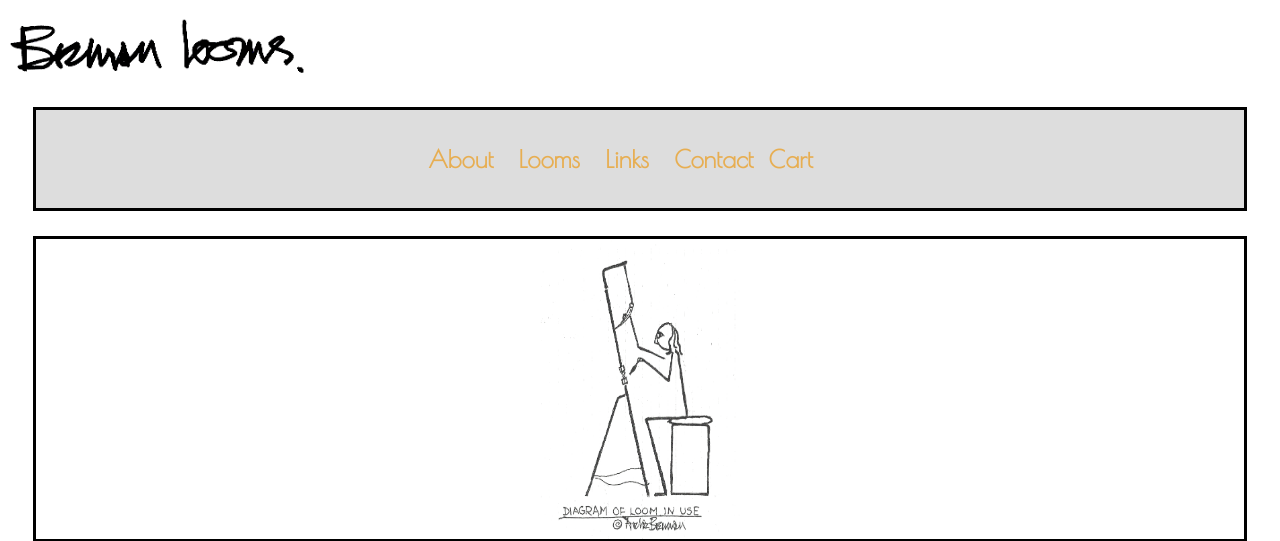
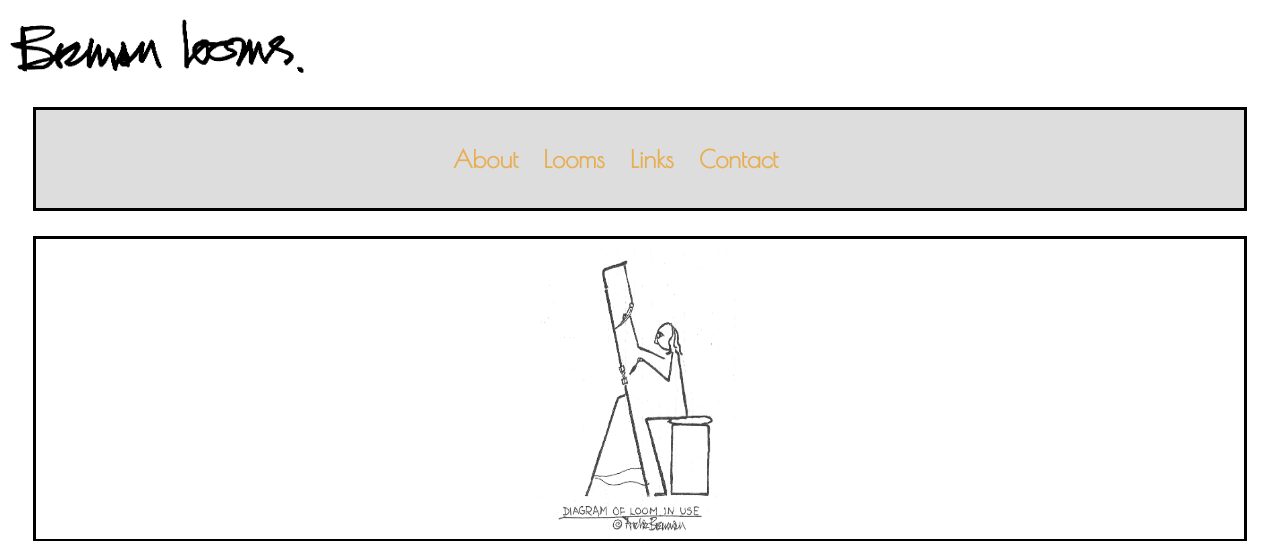
Before and after one commit to SarahFellows/BrennanLooms, a Django app: page / in a window 1280 px wide. Shown: the top 541 px of the page. Run offline with Django 3.2, Linux system fonts and the light colour scheme.

Commit message:
Fixed button issue, commiting before I start session storage

```diff
--- a/brennan_looms/brennanlooms_app/static/brennanlooms_app/brennanlooms.css
+++ b/brennan_looms/brennanlooms_app/static/brennanlooms_app/brennanlooms.css
@@ -90,7 +90,7 @@ ul {
 
 }
 
-#cart-button {
+.cart-button {
     box-shadow:inset 0px 1px 0px 0px #ffffff;
     box-shadow:inset 0px 1px 0px 0px #ffffff;
     box-shadow:inset 0px 1px 0px 0px #ffffff;
@@ -116,7 +116,7 @@ ul {
     text-shadow:0px 1px 0px #ffffff;
 }
 
-#cart-button:hover {
+.cart-button:hover {
     background:(linear, left top, left bottom, color-stop(0.05, #f6f6f6), color-stop(1, #ffffff));
     background:(top, #f6f6f6 5%, #ffffff 100%);
     background:(top, #f6f6f6 5%, #ffffff 100%);
@@ -125,7 +125,7 @@ ul {
     background:(to bottom, #f6f6f6 5%, #ffffff 100%);
     background-color:#f6f6f6;
 }
-#cart-button:active {
+.cart-button:active {
     position:relative;
     top:1px;
 }
--- a/brennan_looms/brennanlooms_app/static/brennanlooms_app/brennanlooms.js
+++ b/brennan_looms/brennanlooms_app/static/brennanlooms_app/brennanlooms.js
@@ -4,8 +4,7 @@ document.getElementById("company-info").addEventListener('click', loadAboutPage)
 document.getElementById("products").addEventListener('click', loadLoomsPage);
 document.getElementById("links").addEventListener('click', loadLinksPage);
 document.getElementById("contact-info").addEventListener('click', loadContactPage);
-// This is the button for the cart
-document.getElementById("cart-button").addEventListener('click', loadCartPage);
+
 
 
 //Create a function to call the about page
@@ -35,6 +34,11 @@ function loadLoomsPage(event){
         success: function(data){
             $("#content-box").html(data);
             console.log("Looms/Product page   Success")
+            // This is the button for the cart
+            document.getElementById("cart-button").addEventListener('click', function(){
+                console.log("this is for the cart button")
+            });
+
         }
     });
 };
@@ -66,15 +70,15 @@ function loadContactPage(event){
     });
 }
 
-function loadCartPage(event){
-    event.preventDefault();
-    console.log("load cart Page test")
+// function loadCartPage(event){
+//     event.preventDefault();
+//     console.log("load cart Page test")
 
-    $.ajax({
-        url: "cart",
-        success: function(data){
-            $("#content-box").html(data);
-            console.log("cart page success!")
-        }
-    });
-}
+//     $.ajax({
+//         url: "cart",
+//         success: function(data){
+//             $("#content-box").html(data);
+//             console.log("cart page success!")
+//         }
+//     });
+// }
--- a/brennan_looms/brennanlooms_app/templates/brennanlooms_app/cart.html
+++ b/brennan_looms/brennanlooms_app/templates/brennanlooms_app/cart.html
@@ -8,6 +8,7 @@
 
     <h1> Cart </h1>
 
+    {{product.pk}}
 
     <script src="https://ajax.googleapis.com/ajax/libs/jquery/2.2.0/jquery.min.js"></script>
     <script src="/static/brennanlooms_app/brennanlooms.js" ></script>
--- a/brennan_looms/brennanlooms_app/templates/brennanlooms_app/index.html
+++ b/brennan_looms/brennanlooms_app/templates/brennanlooms_app/index.html
@@ -37,9 +37,9 @@
                     <li id="contact-info">
                         <a href="">Contact</a>
                     </li>
-                    </li id="cart">
+                    <!-- </li id="cart">
                         <a href="">Cart</a>
-                    </li>
+                    </li>  -->
                 </ul>
             </h2>
         </div>
--- a/brennan_looms/brennanlooms_app/templates/brennanlooms_app/looms.html
+++ b/brennan_looms/brennanlooms_app/templates/brennanlooms_app/looms.html
@@ -29,7 +29,7 @@
 
         <p id="shipping"> {{loom.shipping}} </p>
 
-        <button type="button" id="cart-button">Buy Me!</button>
+        <button type="button" id="id_{{loom.pk}}" class="cart-button">Buy Me!</button>
 
     </div>
 
--- a/brennan_looms/brennanlooms_app/urls.py
+++ b/brennan_looms/brennanlooms_app/urls.py
@@ -9,6 +9,6 @@ urlpatterns = [
     url(r'^looms$', looms_page, name='looms_page'),
     url(r'^links$', links_page, name='links_page'),
     url(r'^contact$', contact_page, name='contact_page'),
-    url(r'^cart$', cart_page, name='cart_page'),
+    # url(r'^cart$', cart_page, name='cart_page'),
 
 ]
--- a/brennan_looms/brennanlooms_app/views.py
+++ b/brennan_looms/brennanlooms_app/views.py
@@ -58,8 +58,8 @@ def contact_page(request):
     #render the page
     return render(request, 'brennanlooms_app/contact.html', {"contact": contact})
 
-def cart_page(request):
-     """ Build a conext object to grab HTML info for cart page"""
+# def cart_page(request):
+#      """ Build a conext object to grab HTML info for cart page"""
 
-     #renders the cart page
-     return render(request, 'brennanlooms_app/cart.html')
+#      #renders the cart page
+#      return render(request, 'brennanlooms_app/cart.html')
```
